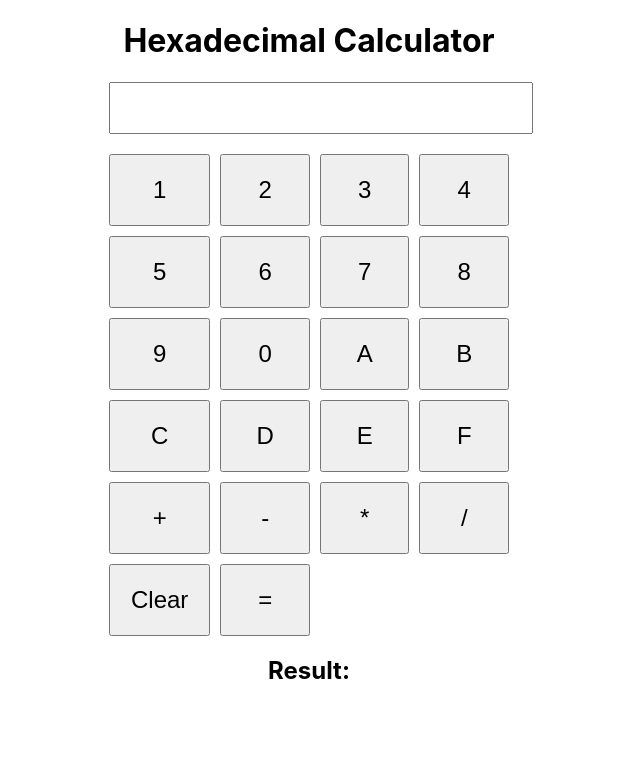
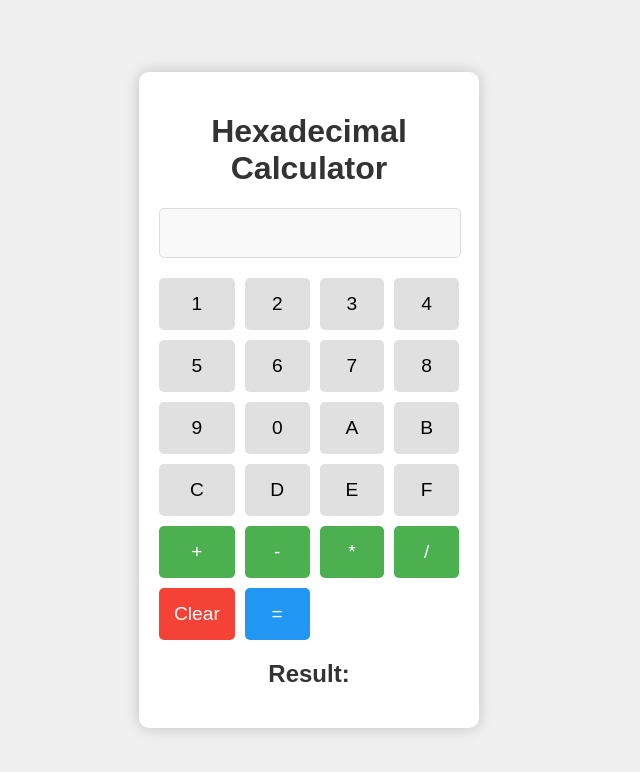
Before and after one commit to JKHTY/IMY772-Workshop, a React (Create React App) app in the folder calculator/: page / in a window 1280 px wide. Shown: the top 772 px of the page, without its empty margins (331-971 px from the left). Built offline with nearby package versions, Linux system fonts and the light colour scheme.

Commit message:
Fixing operational bugs and add more CSS

```diff
--- a/calculator/src/App.css
+++ b/calculator/src/App.css
@@ -37,10 +37,38 @@
   }
 }
 
+body {
+  background-color: #f0f0f0;
+  font-family: Arial, sans-serif;
+  display: flex;
+  justify-content: center;
+  align-items: center;
+  height: 100vh;
+  margin: 0;
+}
+
 .calculator {
+  background-color: #ffffff;
+  border-radius: 10px;
+  box-shadow: 0px 0px 15px rgba(0, 0, 0, 0.2);
+  padding: 20px;
+  width: 300px;
   text-align: center;
-  max-width: 400px;
-  margin: 0 auto;
+}
+
+.calculator h1 {
+  color: #333333;
+}
+
+input {
+  font-size: 1.5em;
+  text-align: right;
+  width: calc(100% - 20px);
+  margin-bottom: 20px;
+  padding: 10px;
+  border: 1px solid #dddddd;
+  border-radius: 5px;
+  background-color: #f9f9f9;
 }
 
 .buttons {
@@ -50,14 +78,47 @@
 }
 
 button {
-  padding: 20px;
-  font-size: 1.5em;
+  padding: 15px;
+  font-size: 1.2em;
+  border: none;
+  border-radius: 5px;
+  cursor: pointer;
+  transition: background-color 0.3s ease;
 }
 
-input {
-  font-size: 1.5em;
-  text-align: right;
-  width: 100%;
-  margin-bottom: 20px;
-  padding: 10px;
+button:hover {
+  background-color: #dddddd;
 }
+
+button:active {
+  background-color: #cccccc;
+}
+
+button:nth-child(-n+16) {
+  background-color: #e0e0e0;
+}
+
+button:nth-child(n+17):nth-child(-n+20) {
+  background-color: #4caf50;
+  color: white;
+}
+
+button:nth-child(n+21) {
+  background-color: #f44336;
+  color: white;
+}
+
+button:nth-child(22) {
+  background-color: #2196f3;
+  color: white;
+}
+
+button:nth-child(23) {
+  background-color: #ff9800;
+  color: white;
+}
+
+h2 {
+  margin-top: 20px;
+  color: #333333;
+}
--- a/calculator/src/App.js
+++ b/calculator/src/App.js
@@ -6,7 +6,7 @@ import { input_check, output_check, math_test, convert_to_d, convert_to_h } from
 const App = () => {
     const [input, setInput] = useState('');
     const [o1, setO1] = useState('');
-    const [o2, setO2] = useState('');
+    //const [o2, setO2] = useState('');
     const [operator, setOperator] = useState('');
     const [result, setResult] = useState('');
 
@@ -26,36 +26,46 @@ const App = () => {
           setInput('');
           setOperator(op);
         } else if (o1 && operator) {
-          setO2(input);
-          handleEqualClick();
+          const decO1 = convert_to_d(o1);
+          const decO2 = convert_to_d(input);
+
+          const decResult = math_test(decO1, decO2, operator);
+          const hexResult = convert_to_h(decResult);
+          const tempResult = output_check(hexResult).toUpperCase();
+
+          setO1(tempResult);
+          setInput('');
           setOperator(op);
+          setResult(tempResult);
         }
+      }
+      else if(result)
+      {
+        setO1(result);
+        setInput('');
+        setOperator(op);
       }
     };
 
     const handleClearClick = () => {
         setInput('');
         setO1('');
-        setO2('');
         setOperator('');
         setResult('');
     };
 
     const handleEqualClick = () => {
       if (o1 && operator && input) {
-        setO2(input);
         const decO1 = convert_to_d(o1);
         const decO2 = convert_to_d(input);
 
         const decResult = math_test(decO1, decO2, operator);
-
         const hexResult = convert_to_h(decResult);
         const finalResult = output_check(hexResult).toUpperCase();
 
         setResult(finalResult);
         setInput(finalResult);
         setO1('');
-        setO2('');
         setOperator('');
       }
     };
```
